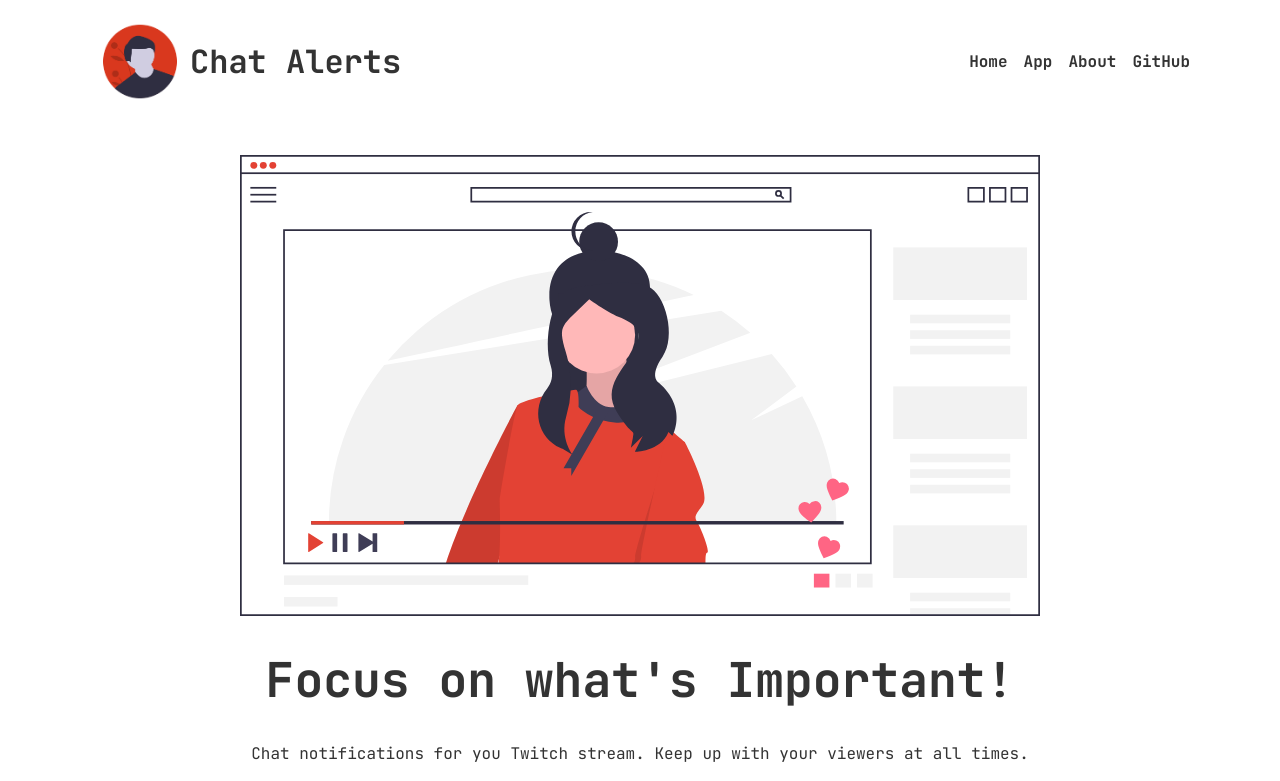
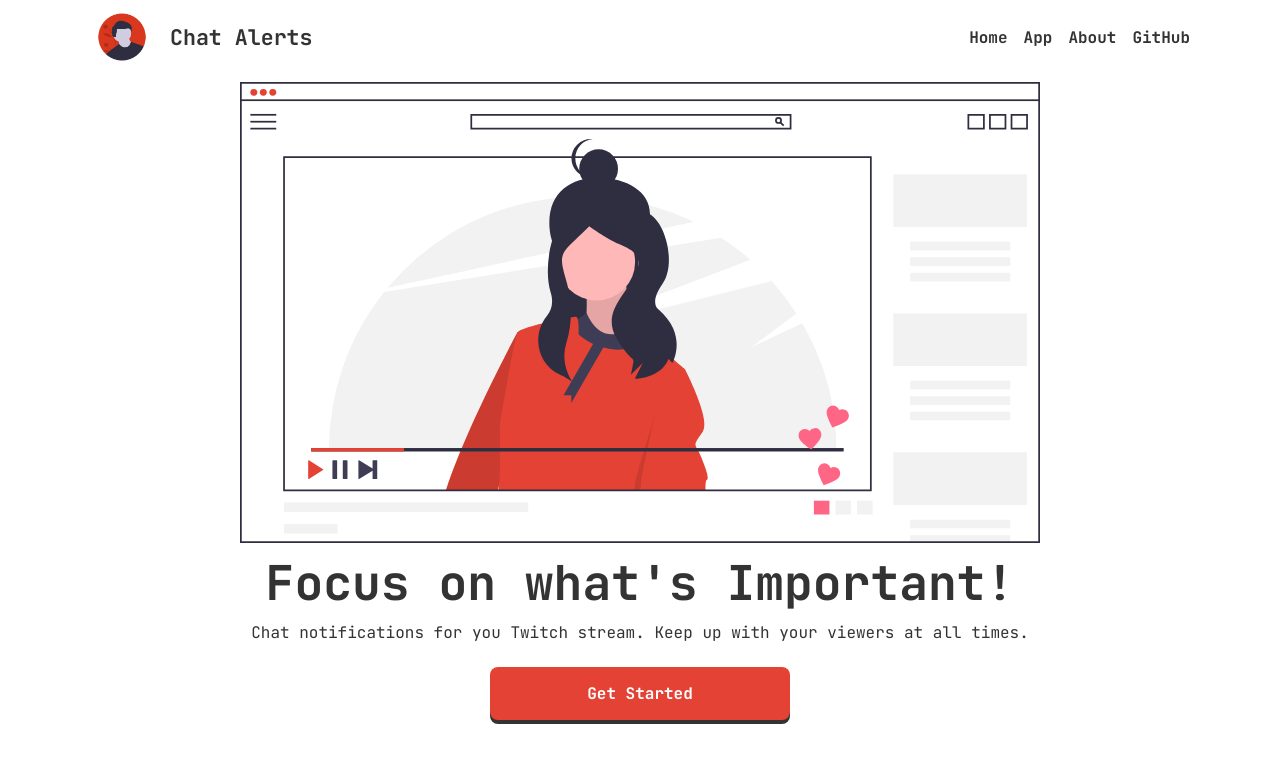
Before and after one commit to JannatinNaim/Archives, a plain HTML site: page index.html in a window 1280 px wide. Shown: the top 781 px of the page. Drawn offline with nearby package versions, Linux system fonts and the light colour scheme.

Commit message:
Update Site / Scaling
Changes:
- Reduce banner heights to fit better on smaller screens.

```diff
--- a/src/css/app.css
+++ b/src/css/app.css
@@ -10,7 +10,7 @@
     /* Center hero banner image. */
     width: 100%;
     max-width: 800px;
-    margin: 2rem 0;
+    margin: 0.5rem 0;
 }
 
 /* * ADD CHANNEL SECTION */
--- a/src/css/base.css
+++ b/src/css/base.css
@@ -31,7 +31,7 @@ body {
     display: flex;
     justify-content: space-between;
     align-items: center;
-    padding: 1rem 0;
+    padding: 0.5rem 0;
 }
 
 #main_branding {
@@ -45,13 +45,14 @@ body {
     /* Change link styles. */
     color: #333;
     text-decoration: none;
-    font-size: 2rem;
+    font-size: 1.35rem;
     font-weight: 700;
 }
 
 #main_branding img {
     /* Set logo width. */
-    width: 100px;
+    width: 64px;
+    margin-right: 1rem;
 }
 
 #main_navbar ul {
--- a/src/css/home.css
+++ b/src/css/home.css
@@ -16,14 +16,14 @@
     /* Center hero image with full width. */
     width: 100%;
     max-width: 800px;
-    margin: 2rem 0;
+    margin: 0.5rem 0;
 }
 
 #hero_section .hero_description h1 {
     /* Center hero title. */
     text-align: center;
     font-size: 3rem;
-    margin-bottom: 2rem;
+    margin-bottom: 0.5rem;
 }
 
 #hero_section .hero_description p {
@@ -34,7 +34,7 @@
 #hero_section .hero_get_started {
     /* Call To Action button styles. */
     text-align: center;
-    margin: 2rem auto;
+    margin: 1.5rem auto;
     display: block;
     width: 300px;
 }
```
